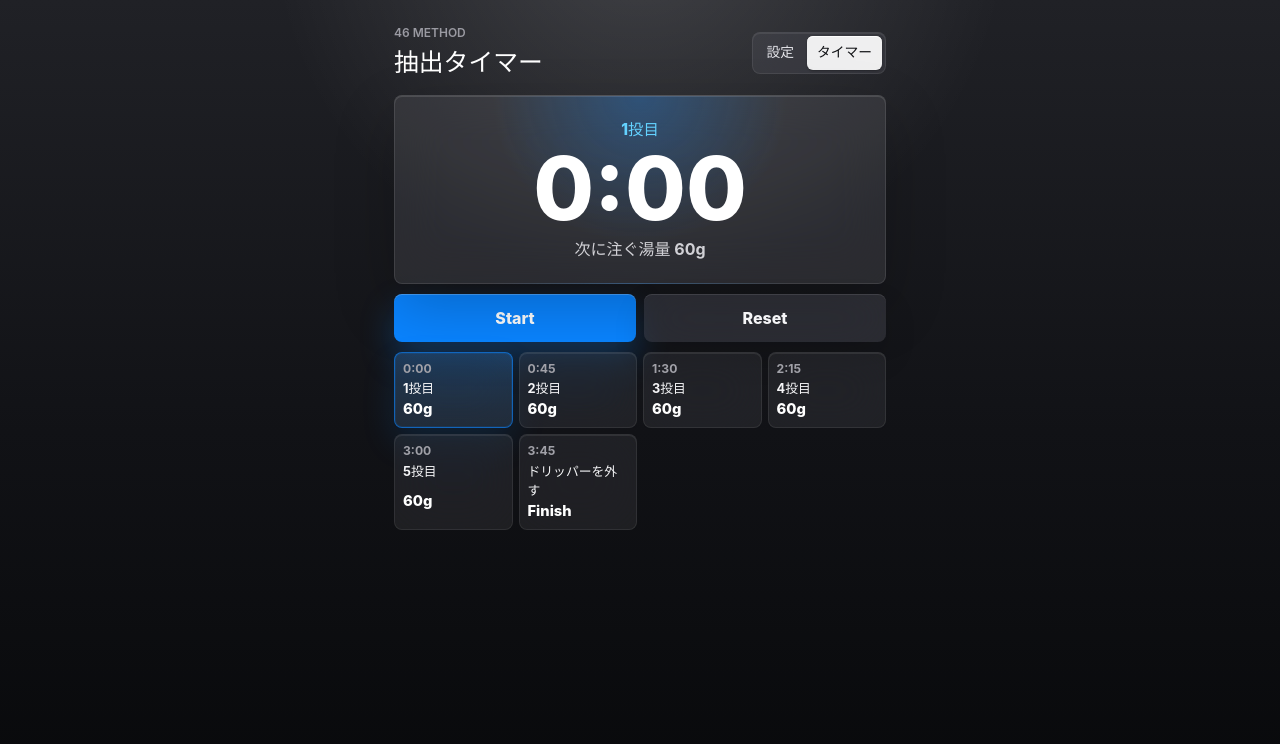
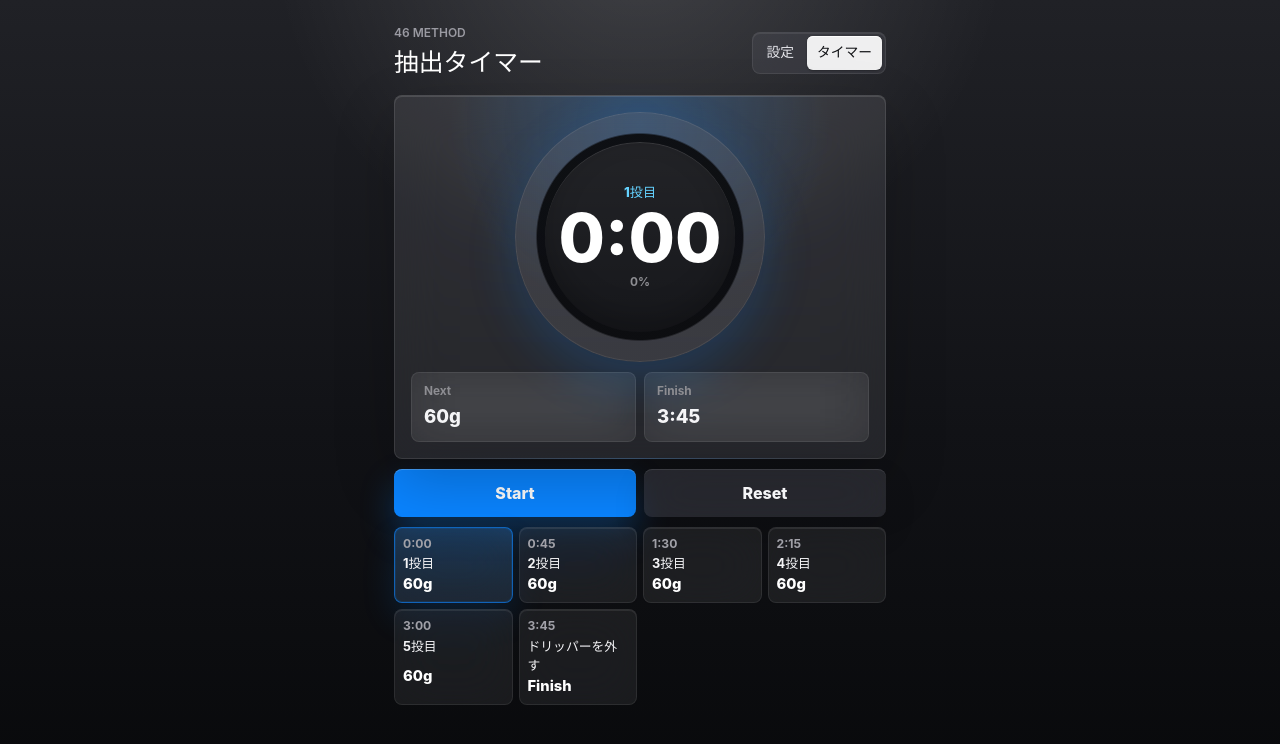
Before and after one commit to ShunMatsushita/coffee_timer, a React (Vite) app: page / in a window 1280 px wide. Both pictures are taken after a click on the button "タイマー". Shown: the top 744 px of the page. Built offline with nearby package versions, Linux system fonts and the light colour scheme.

Commit message:
style: add fitness timer dashboard

```diff
--- a/src/App.tsx
+++ b/src/App.tsx
@@ -1,8 +1,9 @@
-import { useEffect, useMemo, useRef, useState } from "react";
+import { useEffect, useMemo, useRef, useState, type CSSProperties } from "react";
 import {
   buildBrewSchedule,
   formatTime,
   getActiveStepIndex,
+  getTimerProgress,
   readRecipeSettings,
   recipeStorageKey,
   serializeRecipeSettings,
@@ -35,6 +36,7 @@ export default function App() {
   const schedule = useMemo(() => buildBrewSchedule(settings), [settings]);
   const activeStepIndex = getActiveStepIndex(schedule.steps, elapsedSeconds);
   const activeStep = schedule.steps[activeStepIndex];
+  const progress = getTimerProgress(elapsedSeconds, schedule.finishSeconds);
   const nextPour = schedule.steps
     .slice(activeStepIndex)
     .find((step) => step.type === "pour" && step.startSeconds >= elapsedSeconds);
@@ -140,6 +142,7 @@ export default function App() {
           onReset={resetTimer}
           onStart={startTimer}
           schedule={schedule}
+          progress={progress}
           status={timerStatus}
         />
       )}
@@ -277,6 +280,7 @@ type TimerScreenProps = {
   onPause: () => void;
   onReset: () => void;
   onStart: () => void;
+  progress: number;
   schedule: ReturnType<typeof buildBrewSchedule>;
   status: TimerStatus;
 };
@@ -289,23 +293,45 @@ function TimerScreen({
   onPause,
   onReset,
   onStart,
+  progress,
   schedule,
   status,
 }: TimerScreenProps) {
+  const ringStyle = {
+    "--progress": `${progress}%`,
+  } as CSSProperties;
+
   return (
     <section className="screen timer-screen">
-      <section className="timer-hero" aria-live="polite">
+      <section className="timer-dashboard" aria-live="polite">
+        <div
+          className={status === "completed" ? "timer-ring complete" : "timer-ring"}
+          style={ringStyle}
+        >
+          <div className="timer-ring-core">
             <span className="timer-label">
               {status === "completed" ? "抽出完了" : activeStepLabel}
             </span>
             <strong>{formatTime(elapsedSeconds)}</strong>
-        <p>
+            <small>{progress}%</small>
+          </div>
+        </div>
+        <div className="timer-stats">
+          <div>
+            <span>Next</span>
+            <strong>
               {status === "completed"
-            ? "おつかれさまでした"
+                ? "Done"
                 : nextPourGram
-              ? `次に注ぐ湯量 ${nextPourGram}g`
-              : "ドリッパーを外す"}
-        </p>
+                  ? `${nextPourGram}g`
+                  : "Finish"}
+            </strong>
+          </div>
+          <div>
+            <span>Finish</span>
+            <strong>{formatTime(schedule.finishSeconds)}</strong>
+          </div>
+        </div>
       </section>
 
       <div className="timer-controls">
--- a/src/lib/brew.ts
+++ b/src/lib/brew.ts
@@ -122,6 +122,18 @@ export function getActiveStepIndex(
   }, 0);
 }
 
+export function getTimerProgress(
+  elapsedSeconds: number,
+  finishSeconds: number,
+): number {
+  if (finishSeconds <= 0) {
+    return 100;
+  }
+
+  const progress = Math.round((elapsedSeconds / finishSeconds) * 100);
+  return Math.min(100, Math.max(0, progress));
+}
+
 export function readRecipeSettings(rawValue: string | null): RecipeSettings {
   if (!rawValue) {
     return defaultRecipeSettings;
--- a/src/styles.css
+++ b/src/styles.css
@@ -272,41 +272,106 @@ h1 {
   gap: 10px;
 }
 
-.timer-hero {
+.timer-dashboard {
   display: grid;
   justify-items: center;
-  gap: 6px;
-  min-height: 184px;
-  padding: 22px 16px;
+  gap: 10px;
+  min-height: 250px;
+  padding: 16px;
   border: 1px solid rgba(255, 255, 255, 0.1);
   border-radius: 8px;
   background:
-    radial-gradient(circle at 50% 0%, rgba(10, 132, 255, 0.28), transparent 48%),
+    radial-gradient(circle at 50% 8%, rgba(10, 132, 255, 0.24), transparent 46%),
     rgba(255, 255, 255, 0.085);
   box-shadow:
     inset 0 1px 0 rgba(255, 255, 255, 0.12),
     0 24px 60px rgba(0, 0, 0, 0.22);
 }
 
+.timer-ring {
+  display: grid;
+  place-items: center;
+  width: min(64vw, 250px);
+  aspect-ratio: 1;
+  border-radius: 50%;
+  background:
+    radial-gradient(circle, rgba(12, 13, 16, 0.96) 58%, transparent 59%),
+    conic-gradient(#0a84ff var(--progress), rgba(118, 118, 128, 0.24) 0);
+  box-shadow:
+    0 18px 50px rgba(10, 132, 255, 0.2),
+    inset 0 0 0 1px rgba(255, 255, 255, 0.08);
+}
+
+.timer-ring.complete {
+  background:
+    radial-gradient(circle, rgba(12, 13, 16, 0.96) 58%, transparent 59%),
+    conic-gradient(#30d158 var(--progress), rgba(118, 118, 128, 0.24) 0);
+}
+
+.timer-ring-core {
+  display: grid;
+  justify-items: center;
+  gap: 4px;
+  width: 76%;
+  aspect-ratio: 1;
+  place-content: center;
+  border-radius: 50%;
+  background:
+    linear-gradient(180deg, rgba(255, 255, 255, 0.075), rgba(255, 255, 255, 0.025)),
+    #111216;
+  box-shadow:
+    inset 0 1px 0 rgba(255, 255, 255, 0.1),
+    inset 0 -12px 28px rgba(0, 0, 0, 0.22);
+}
+
 .timer-label {
   color: #64d2ff;
-  font-size: 0.96rem;
+  font-size: 0.82rem;
   font-weight: 760;
 }
 
-.timer-hero strong {
+.timer-ring-core strong {
   color: #ffffff;
-  font-size: clamp(3.3rem, 23vw, 5.5rem);
+  font-size: clamp(2.6rem, 17vw, 4.2rem);
   font-weight: 780;
   line-height: 0.95;
   letter-spacing: 0;
 }
 
-.timer-hero p {
+.timer-ring-core small {
+  color: #8e8e93;
+  font-size: 0.74rem;
+  font-weight: 700;
+}
+
+.timer-stats {
+  display: grid;
+  grid-template-columns: 1fr 1fr;
+  gap: 8px;
+  width: 100%;
+}
+
+.timer-stats div {
+  display: grid;
+  gap: 2px;
+  min-height: 58px;
+  padding: 10px 12px;
+  border: 1px solid rgba(255, 255, 255, 0.08);
+  border-radius: 8px;
+  background: rgba(255, 255, 255, 0.06);
+}
+
+.timer-stats span {
+  color: #8e8e93;
+  font-size: 0.74rem;
+  font-weight: 700;
+}
+
+.timer-stats strong {
   margin: 0;
-  color: #d1d1d6;
-  font-size: 1rem;
-  font-weight: 650;
+  color: #f5f5f7;
+  font-size: 1.16rem;
+  font-weight: 780;
 }
 
 .timer-controls {
@@ -347,6 +412,15 @@ h1 {
     padding-block: 18px;
   }
 
+  .timer-dashboard {
+    min-height: 222px;
+    padding: 12px;
+  }
+
+  .timer-ring {
+    width: min(58vw, 210px);
+  }
+
   .step {
     min-height: 46px;
     padding-block: 6px;
@@ -360,6 +434,8 @@ h1 {
   .metric,
   .step,
   .timer-hero,
+  .timer-dashboard,
+  .timer-stats div,
   .timer-controls button:last-child {
     backdrop-filter: blur(24px) saturate(1.35);
   }
```
Also changed, not shown: 1 other file (tests, documents, lock files or other folders). Lines whose indentation alone changed are shown as unchanged.
